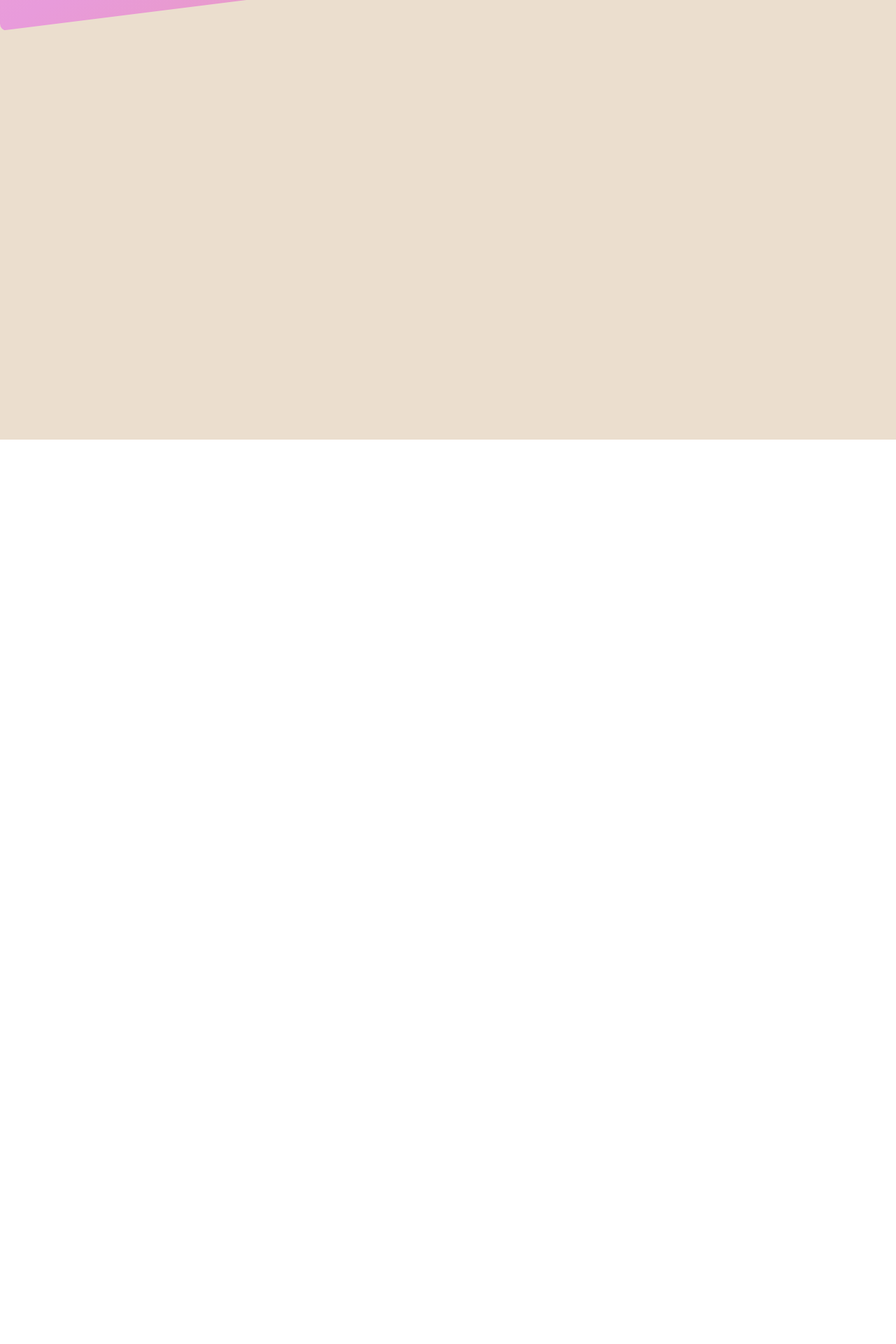
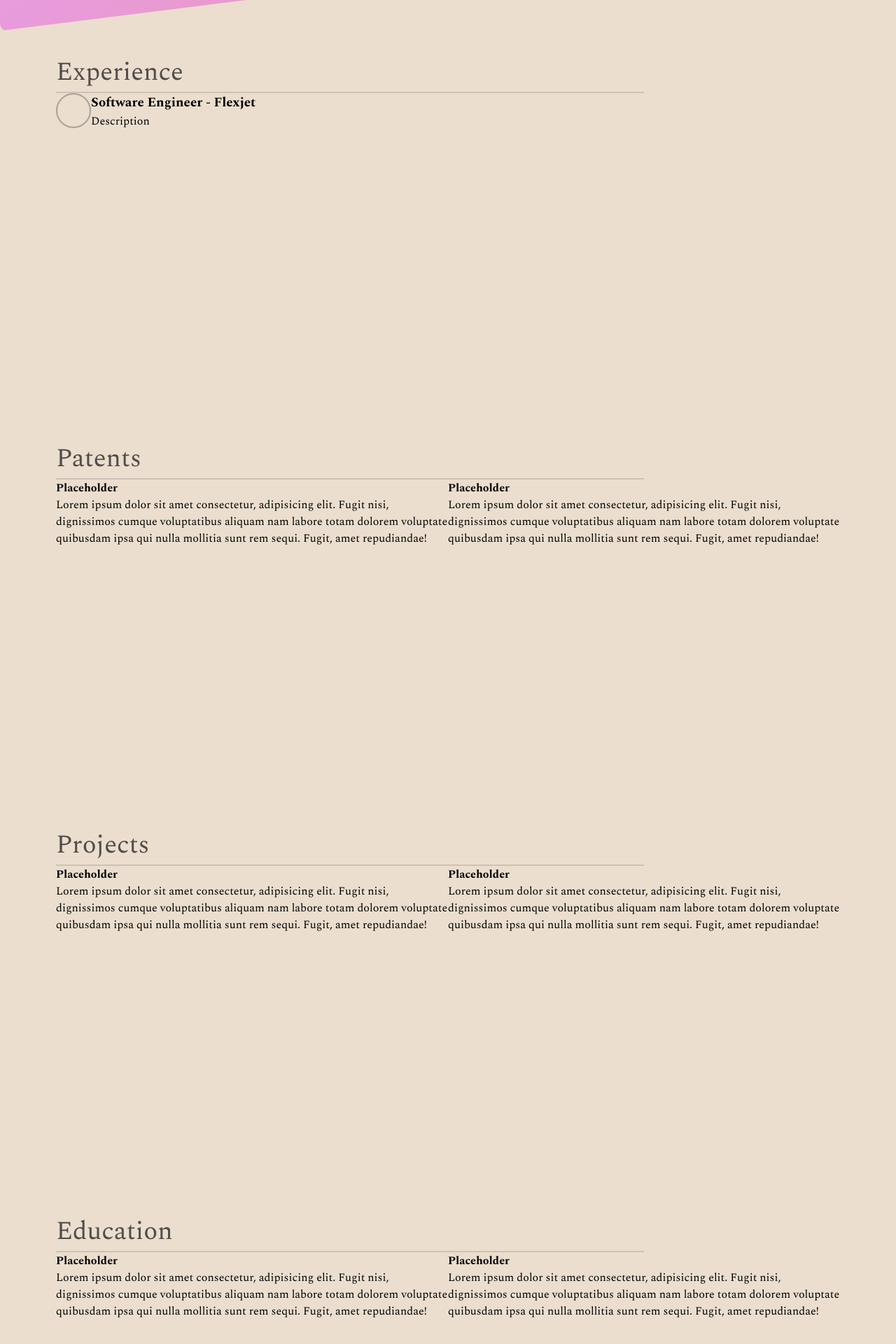
Before and after one commit to ZackHagerty/portfolio-website, a React (Vite) app in the folder portfolio-website/: page / in a window 1280 px wide. Shown: the part 716-2636 px from the top of the page at 70% size. Before the commit the page ends 1344 px from the top, so only its background shows below. Built offline with nearby package versions, Linux system fonts and the light colour scheme.

Commit message:
Setup placeholder for rest of home page
note to self: I'm thinking a separate page for experience might be valuable

```diff
--- a/portfolio-website/src/pages/homePage/homePage.css
+++ b/portfolio-website/src/pages/homePage/homePage.css
@@ -26,8 +26,39 @@
     transform: translateY(-3px);
 }
 
-.body{
-    margin-top: -11rem;
+.experience{
+    margin-top: -13rem;
+    padding: 15rem 5rem;
     height: 95vh;
     background-color:rgb(235, 222, 206);
+
 }
+
+.experience__title{
+    font-weight: 400;
+    font-size: 2.3rem;
+    color: rgba(46, 44, 44, 0.815);
+}
+
+.experience__divider{
+    border: 1px solid rgba(43, 42, 42, 0.151);
+    width: 75%;
+}
+
+.experience-block__head{
+    display: flex;
+}
+
+.circle {
+    height: 50px;
+    width: 50px;
+    border: 2px solid rgba(43, 42, 42, 0.336);
+    border-radius: 50%;
+}
+
+
+
+.patents-body{
+    display: flex;
+    flex-direction: row;
+}
--- a/portfolio-website/src/pages/homePage/homePage.jsx
+++ b/portfolio-website/src/pages/homePage/homePage.jsx
@@ -16,8 +16,69 @@ export default function HomePage()
                 <p className="header__description">Lorem ipsum dolor sit amet consectetur adipisicing elit.  Libero illo maiores incidunt!</p>
             </div>
         </section>
-        <section className='body'>
+        <section className='experience'>
+            <div clasName='experience__header'>
+                <h3 className='experience__title'>Experience</h3>
+                <hr className='experience__divider'/>
+            </div>
+            <div className='experience-block__head'>
+                <div className="circle"></div>
+                <div className='experience-block__job'>
+                    <h3 className="experience-block__sub-title">Software Engineer - Flexjet</h3>
+                    <p className="experience-block__description">Description</p>
+                </div>
+            </div>
+            <div className='experience__block--body'></div>
+            <div className='experience__block--tail'></div>
+        </section>
+        <section className='experience'>
+            <div clasName='experience__header'>
+                <h3 className='experience__title'>Patents</h3>
+                <hr className='experience__divider'/>
+            </div>
+            <div className="patents-body">
+            <div className="patent-container">
+                <h4>Placeholder</h4>
+                <p>Lorem ipsum dolor sit amet consectetur, adipisicing elit. Fugit nisi, dignissimos cumque voluptatibus aliquam nam labore totam dolorem voluptate quibusdam ipsa qui nulla mollitia sunt rem sequi. Fugit, amet repudiandae!</p>
+            </div>
+            <div className="patent-container">
+                <h4>Placeholder</h4>
+                <p>Lorem ipsum dolor sit amet consectetur, adipisicing elit. Fugit nisi, dignissimos cumque voluptatibus aliquam nam labore totam dolorem voluptate quibusdam ipsa qui nulla mollitia sunt rem sequi. Fugit, amet repudiandae!</p>
+            </div>
+            </div>
+        </section>
+        <section className='experience'>
+            <div clasName='experience__header'>
+                <h3 className='experience__title'>Projects</h3>
+                <hr className='experience__divider'/>
+            </div>
+            <div className="patents-body">
+            <div className="patent-container">
+                <h4>Placeholder</h4>
+                <p>Lorem ipsum dolor sit amet consectetur, adipisicing elit. Fugit nisi, dignissimos cumque voluptatibus aliquam nam labore totam dolorem voluptate quibusdam ipsa qui nulla mollitia sunt rem sequi. Fugit, amet repudiandae!</p>
+            </div>
+            <div className="patent-container">
+                <h4>Placeholder</h4>
+                <p>Lorem ipsum dolor sit amet consectetur, adipisicing elit. Fugit nisi, dignissimos cumque voluptatibus aliquam nam labore totam dolorem voluptate quibusdam ipsa qui nulla mollitia sunt rem sequi. Fugit, amet repudiandae!</p>
+            </div>
+            </div>
+        </section>
+        <section className='experience'>
+            <div clasName='experience__header'>
+                <h3 className='experience__title'>Education</h3>
+                <hr className='experience__divider'/>
+            </div>
+            <div className="patents-body">
+            <div className="patent-container">
+                <h4>Placeholder</h4>
+                <p>Lorem ipsum dolor sit amet consectetur, adipisicing elit. Fugit nisi, dignissimos cumque voluptatibus aliquam nam labore totam dolorem voluptate quibusdam ipsa qui nulla mollitia sunt rem sequi. Fugit, amet repudiandae!</p>
+            </div>
+            <div className="patent-container">
+                <h4>Placeholder</h4>
+                <p>Lorem ipsum dolor sit amet consectetur, adipisicing elit. Fugit nisi, dignissimos cumque voluptatibus aliquam nam labore totam dolorem voluptate quibusdam ipsa qui nulla mollitia sunt rem sequi. Fugit, amet repudiandae!</p>
+            </div>
+            </div>
+        </section>
 
-        </section>
     </>
 }
--- a/portfolio-website/src/utility/navbar/navbar.css
+++ b/portfolio-website/src/utility/navbar/navbar.css
@@ -15,6 +15,12 @@
 }
 
 .navigation__3D-button:hover{
-    transform: translateY(-3px);
+    transform: translateY(-2px);
     cursor: pointer;
+    transition: .2s all;
 }
+
+.navigation__3D-button:active{
+    transform: translateY(2px);
+    transition: .2s all;
+}
```
